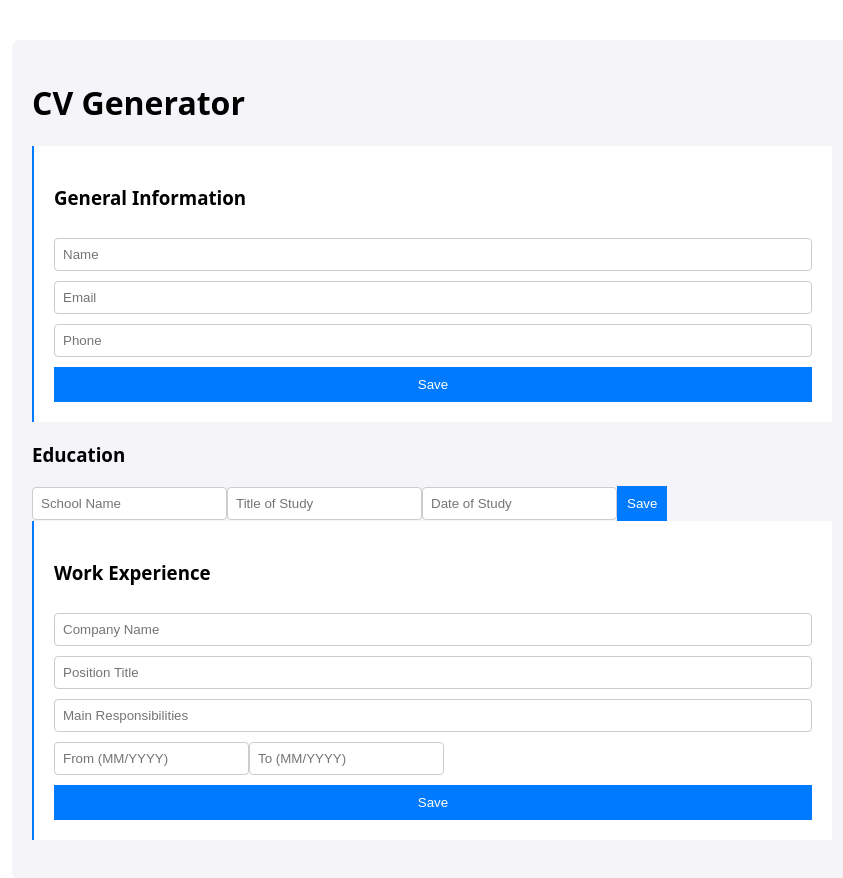
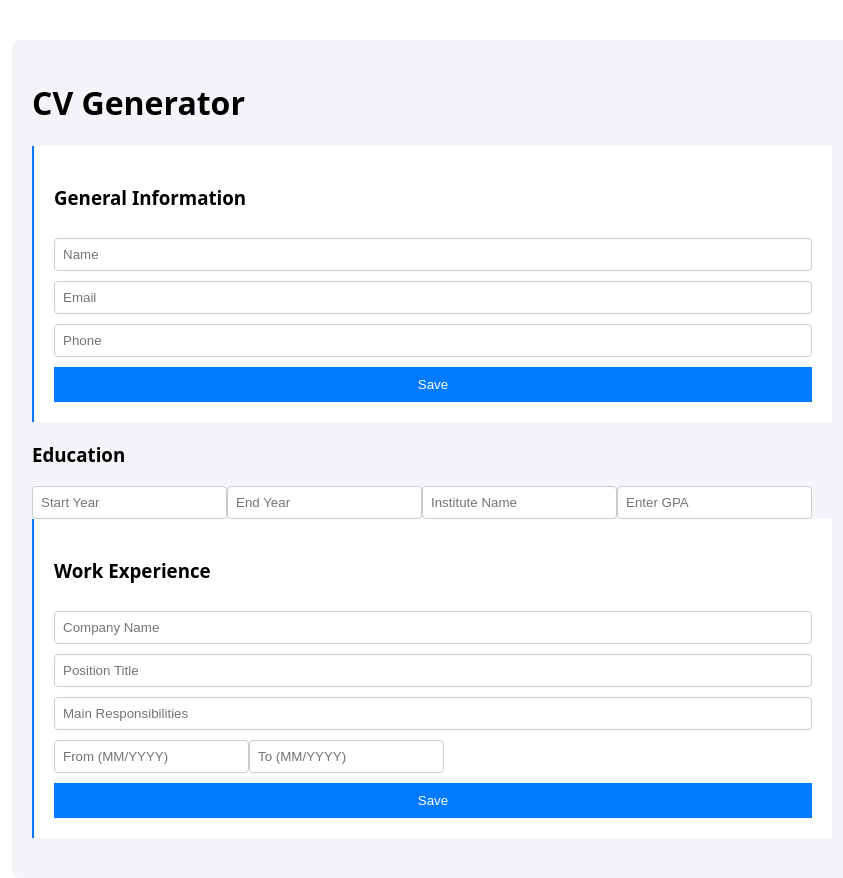
Before and after one commit to Prak005/cv-generator, a React (Vite) app: page / in a window 1280 px wide. Shown: the top 878 px of the page, without its empty margins (208-1051 px from the left). Built offline with nearby package versions, Linux system fonts and the light colour scheme.

Commit message:
feat: education info

```diff
--- a/src/components/Education.jsx
+++ b/src/components/Education.jsx
@@ -1,28 +1,32 @@
-import React, { useState } from 'react';
+import React, {useState} from 'react';
 
-function Education() {
+function Education(){
     const [submitted, setSubmitted] = useState(false);
-    const [edu, setEdu] = useState({school: '', title: '', date: ''});
-
+    const [edu, setEdu] = useState({from:'', to:'', name:'', course:'', gpa:''});
     if(submitted){
-        return(
-            <div className="section-result">
+        return (
+            <div className="education">
                 <h3>Education</h3>
-                <p><strong>{edu.school}</strong> - {edu.title}</p>
-                <p>Graduated: {edu.date}</p>
+                <p><strong>{edu.from} - {edu.to}</strong></p>
+                <p><strong>{edu.name}</strong></p>
+                <ul>
+                    <li>{edu.course}</li>
+                    <li>{edu.gpa}/4.0</li>
+                </ul>
                 <button className="edit-btn" onClick={() => setSubmitted(false)}>Edit Education</button>
             </div>
         );
     }
+
     return(
-        <form className="cv-creation" onSubmit={() => setSubmitted(true)}>
+        <form className="education" onSubmit={() => setSubmitted(true)}>
             <h3>Education</h3>
-            <input type="text" placeholder="School Name" value={edu.school} onChange={(e) => setEdu({...edu, school:e.target.value})}/>
-            <input type="text" placeholder="Title of Study" value={edu.title} onChange={(e) => setEdu({...edu, title:e.target.value})}/>
-            <input type="text" placeholder="Date of Study" value={edu.date} onChange={(e) => setEdu({...edu, date:e.target.value})}/>
-            <button type="submit">Save</button>
+            <input type="number" placeholder="Start Year" value={edu.from} onChange={(e) => setEdu({...edu, from:e.target.value})}/>
+            <input type="number" placeholder="End Year" value={edu.to} onChange={(e) => setEdu({...edu, to:e.target.value})}/>
+            <input type="text" placeholder="Institute Name" value={edu.name} onChange={(e) => setEdu({...edu, name: e.target.vaue})}/>
+            <input type="number" placeholder="Enter GPA" value={edu.gpa} onChange={(e) => setEdu({...edu, gpa:e.target.value})}/>
         </form>
-    );
+    )
 }
 
 export default Education;
```
